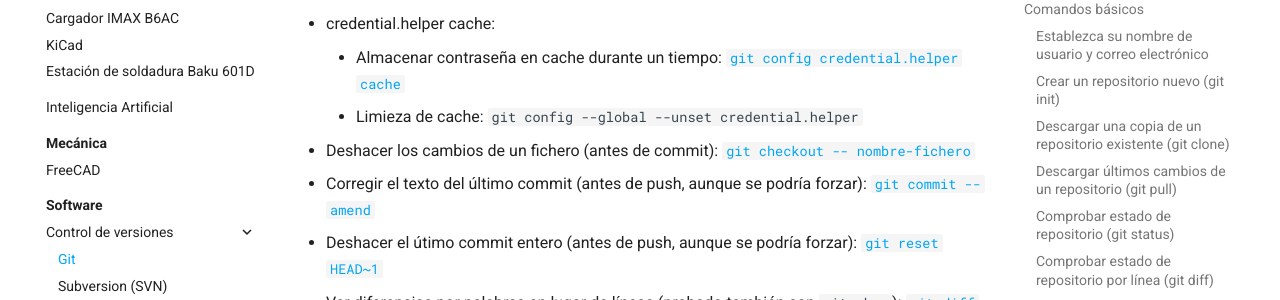
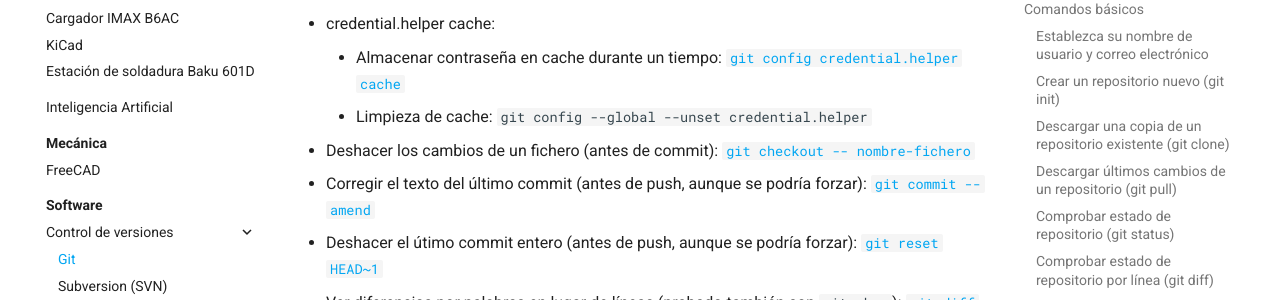
Before and after one commit to asrob-uc3m/tutoriales, an MkDocs documentation site: the page built from docs/software/version-control/git.md, in a window 1280 px wide and 900 px high, scrolled down 5154 px. Shown: the part 153-453 px from the top of the window. Built offline with MkDocs 1.6.1 and Material for MkDocs 9.7.7, drawn with Linux system fonts in a browser that asks for light colours; comment, search, counter and statistics services are not loaded.

Commit message:
Update git.md

```diff
--- a/docs/software/version-control/git.md
+++ b/docs/software/version-control/git.md
@@ -206,7 +206,7 @@ Ahora podrás subir tus cambios al repositorio remoto seleccionado.
 
 - credential.helper cache:
     - Almacenar contraseña en cache durante un tiempo: [`git config credential.helper cache`](https://git-scm.com/docs/git-credential-cache)
-    - Limieza de cache: `git config --global --unset credential.helper`
+    - Limpieza de cache: `git config --global --unset credential.helper`
 - Deshacer los cambios de un fichero (antes de commit): [`git checkout -- nombre-fichero`](https://git-scm.com/docs/git-checkout#git-checkout-emgitcheckoutemlttree-ishgt--ltpathspecgt82308203)
 - Corregir el texto del último commit (antes de push, aunque se podría forzar): [`git commit --amend`](https://git-scm.com/docs/git-commit#git-commit---amend)
 - Deshacer el útimo commit entero (antes de push, aunque se podría forzar): [`git reset HEAD~1`](https://git-scm.com/docs/git-reset#git-reset-emgitresetemltmodegtltcommitgt)
```
